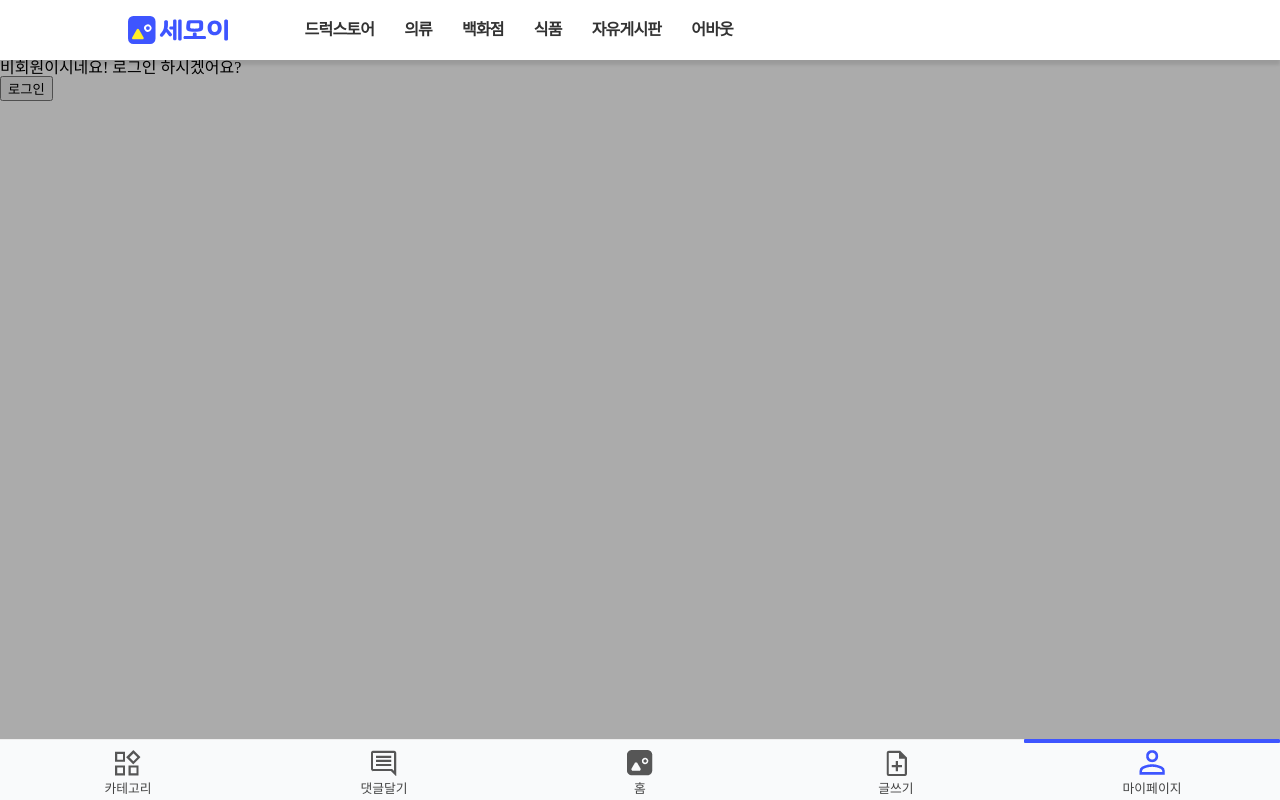
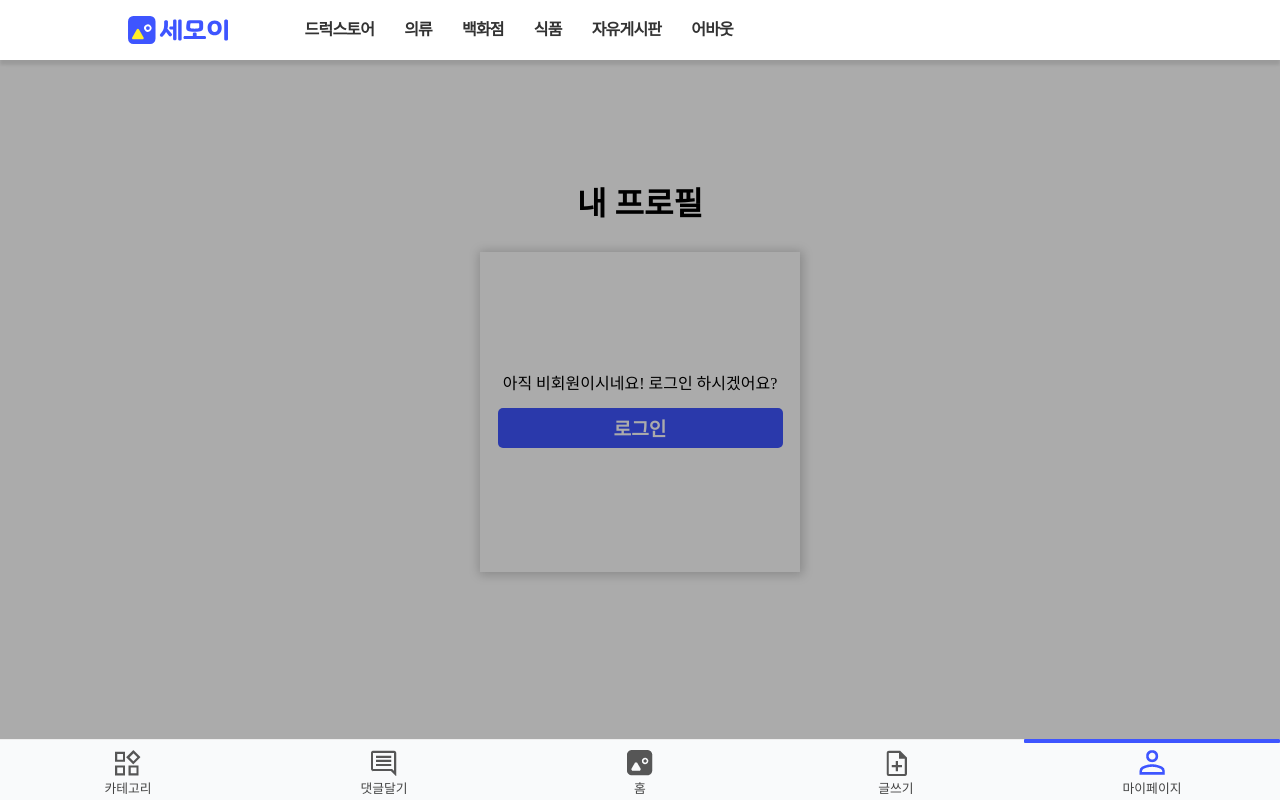
Before and after one commit to qirtudgus/saemoi_json, a React (Create React App) app: page /mypage in a window 1280 px wide. Built offline with nearby package versions, Linux system fonts and the light colour scheme.

Commit message:
do# 노트북으로 myPage.js 마저 완성할 것

```diff
--- a/src/component/MyPage.js
+++ b/src/component/MyPage.js
@@ -3,6 +3,7 @@ import jwtDecode from 'jwt-decode';
 import { useEffect, useState, useContext } from 'react';
 import { useNavigate } from 'react-router-dom';
 import { UserInfo } from '../App';
+import '../css/myPage.css';
 
 const MyPage = () => {
   const navigate = useNavigate();
@@ -52,6 +53,9 @@ const MyPage = () => {
     <>
       {userAuth.auth ? (
         <>
+          <div className='mypage_wrap'>
+            <p className='mypage_title'>내 프로필</p>
+            <div className='mypage_container'>
               <div> {userAuth.id}님</div>
               <button onClick={contextSetState}>
                 콘텍스트로 받은 세터함수로 변경
@@ -63,13 +67,22 @@ const MyPage = () => {
                 라우팅api 토큰 체크
               </button>
               <button onClick={passwordChange}>비밀번호 변경하기</button>
-          <button onClick={goLogOut}>로그아웃</button>
+              <button className='logOutBtn' onClick={goLogOut}>
+                로그아웃
+              </button>
               {/* <p>지금 당신의 토큰은! {userAuth.refreshToken}</p> */}
+            </div>
+          </div>
         </>
       ) : (
-        <div>
-          <p>비회원이시네요! 로그인 하시겠어요?</p>
-          <button onClick={goLogin}>로그인</button>
+        <div className='mypage_wrap'>
+          <p className='mypage_title'>내 프로필</p>
+          <div className='mypage_container'>
+            <p>아직 비회원이시네요! 로그인 하시겠어요?</p>
+            <button className='loginBtn mainBgColor' onClick={goLogin}>
+              로그인
+            </button>
+          </div>
         </div>
       )}
     </>
--- /dev/null
+++ b/src/css/myPage.css
@@ -0,0 +1,49 @@
+.mypage_wrap {
+  width: 100%;
+  height: calc(100% - 10rem);
+  display: flex;
+  justify-content: center;
+  align-items: center;
+  position: fixed;
+  flex-direction: column;
+}
+
+.mypage_container {
+  display: flex;
+  width: 20rem;
+  height: 20rem;
+  flex-direction: column;
+  justify-content: center;
+  align-items: center;
+  box-shadow: 1px 1px 10px 2px rgba(0, 0, 0, 0.2);
+}
+
+.loginBtn {
+  margin-top: 1rem;
+  font-weight: bold;
+  font-size: 1.2rem;
+  color: #fff;
+  border: none;
+  border-radius: 5px;
+  width: 285px;
+  height: 40px;
+}
+
+.logOutBtn {
+  margin-top: 1rem;
+  font-weight: bold;
+  font-size: 1.2rem;
+  color: #3e55ff;
+  background-color: #fff;
+  border: 1.5px solid #3e55ff;
+
+  border-radius: 5px;
+  width: 285px;
+  height: 40px;
+}
+
+.mypage_title {
+  font-size: 2rem;
+  font-weight: bold;
+  margin-bottom: 2rem;
+}
```
Lines whose indentation alone changed are shown as unchanged.
